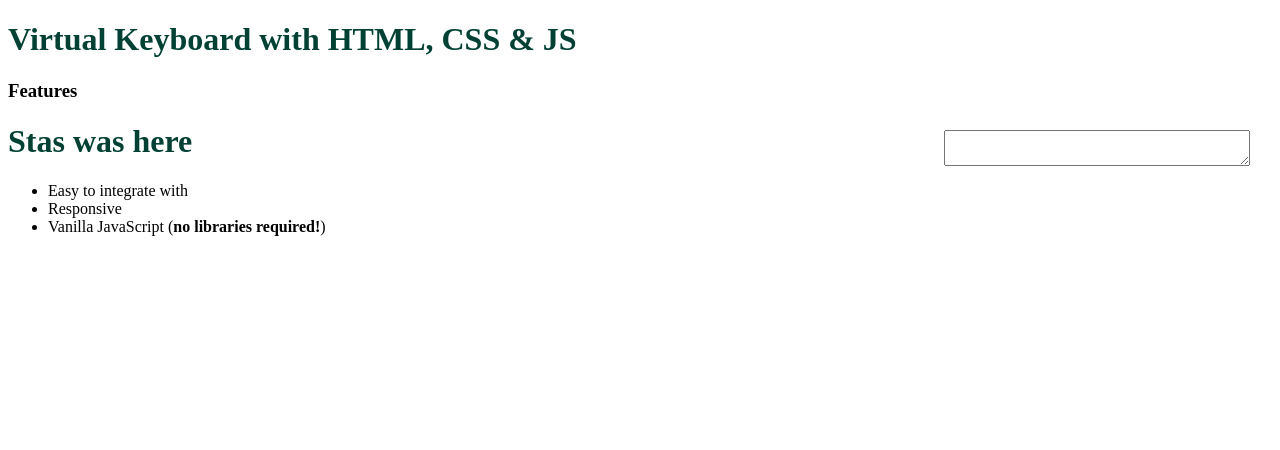
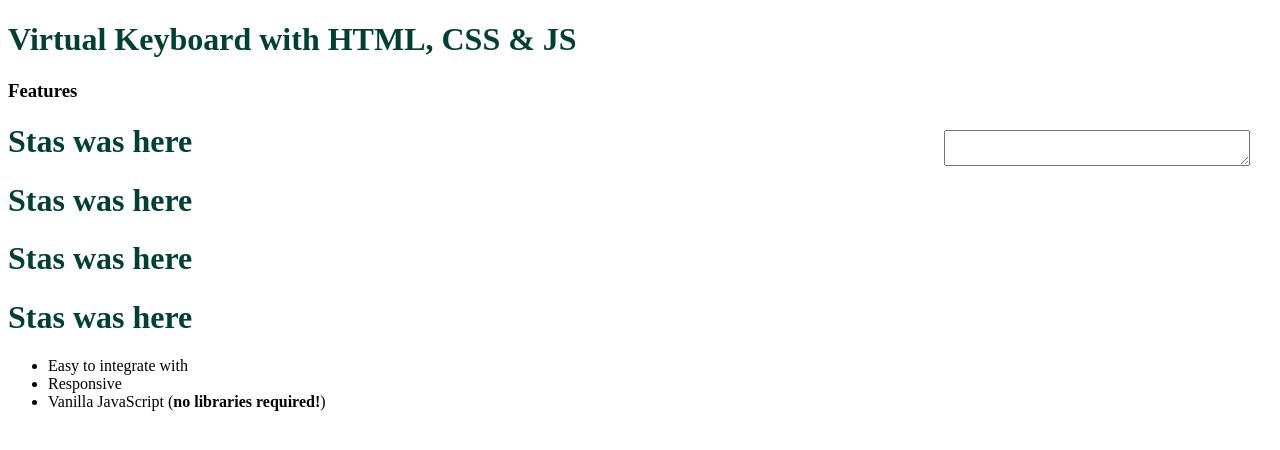
Before and after one commit to StanislawFarshtei/Virtual-keyboard, a plain HTML site: page index.html in a window 1280 px wide. Drawn offline with Linux system fonts and the light colour scheme; files that its build step writes are made by us from their sources; files whose address does not match are found by name.

Commit message:
added 3 more h1 tags

```diff
--- a/index.html
+++ b/index.html
@@ -11,6 +11,9 @@
   <h1>Virtual Keyboard with HTML, CSS & JS</h1>
   <h3>Features</h3>
   <h1>Stas was here</h1>
+  <h1>Stas was here</h1>
+  <h1>Stas was here</h1>
+  <h1>Stas was here</h1>
   <ul>
     <li>Easy to integrate with</li>
     <li>Responsive</li>
```
